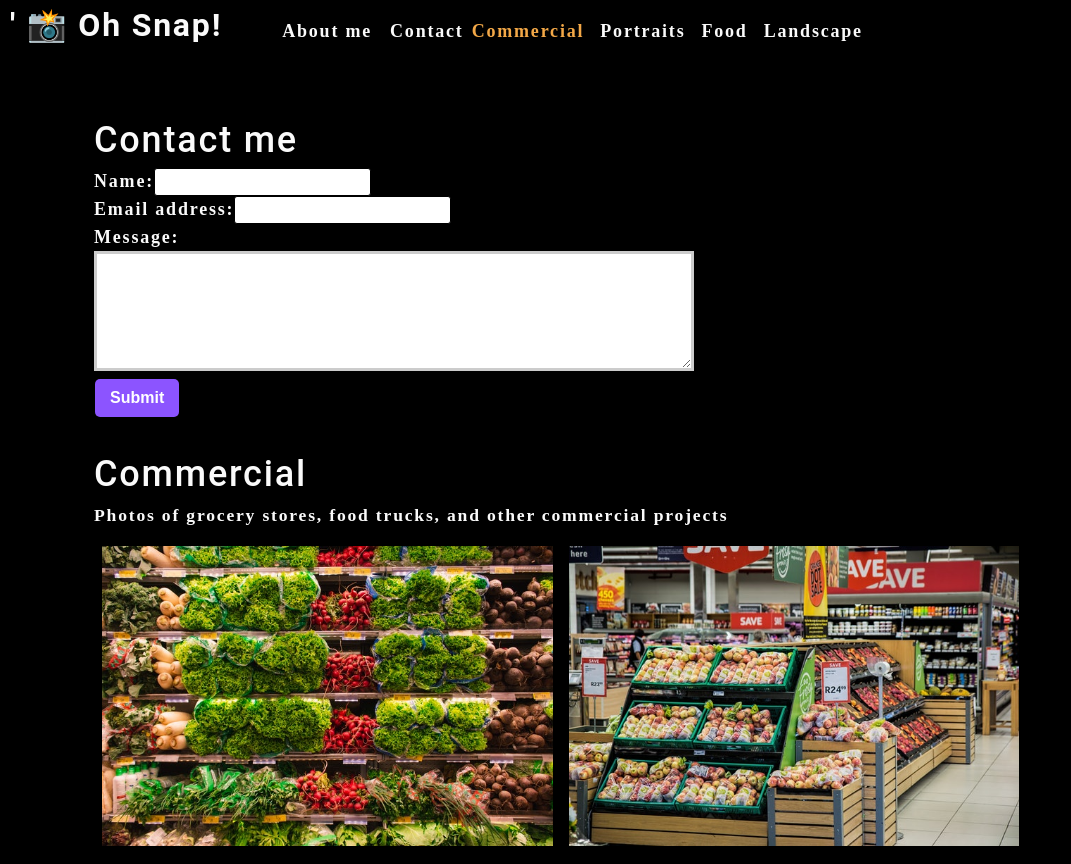
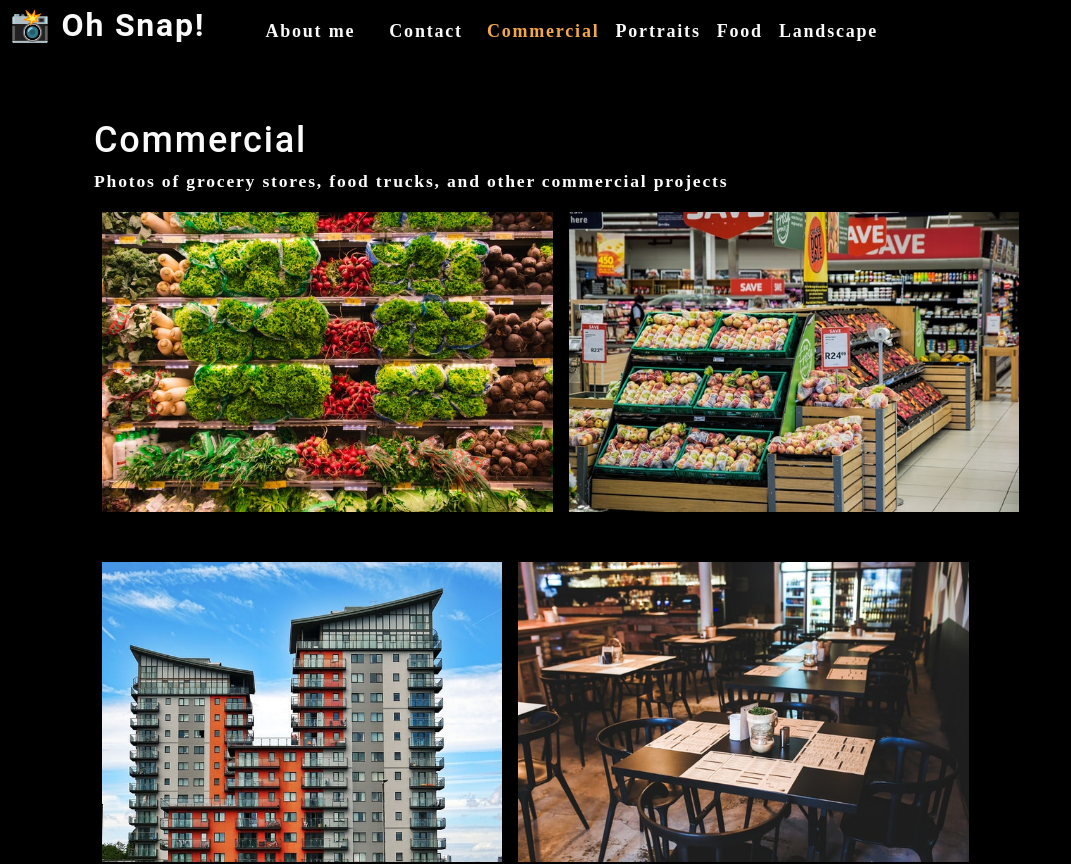
Before and after one commit to cstroliadavis/photo-port, a React (Create React App) app: page / in a window 1280 px wide. Shown: the top 864 px of the page, without its empty margins (0-1071 px from the left). Built offline with nearby package versions, Linux system fonts and the light colour scheme.

Commit message:
3 | 20.4.6 | Adding conditional rendering for contact form

```diff
--- a/src/App.js
+++ b/src/App.js
@@ -15,6 +15,7 @@ const categoriesList = [
 function App() {
   const [categories] = useState(categoriesList);
   const [currentCategory, setCurrentCategory] = useState(categories[0]);
+  const [contactSelected, setContactSelected] = useState(false);
 
   return (
     <div>
@@ -22,11 +23,18 @@ function App() {
         categories={categories}
         setCurrentCategory={setCurrentCategory}
         currentCategory={currentCategory}
+        contactSelected={contactSelected}
+        setContactSelected={setContactSelected}
       ></Nav>
       <main>
-        <ContactForm></ContactForm>
-        <Gallery currentCategory={currentCategory}></Gallery>
-        <About></About>
+        {!contactSelected ? (
+          <>
+            <Gallery currentCategory={currentCategory}></Gallery>
+            <About></About>
+          </>
+        ) : (
+          <ContactForm></ContactForm>
+        )}
       </main>
     </div>
   );
--- a/src/components/Contact/index.js
+++ b/src/components/Contact/index.js
@@ -1,11 +1,32 @@
 import { useState } from "react";
+import { validateEmail } from '../../utils/helpers';
 
 export default function ContactForm() {
   const [formState, setFormState] = useState({name: '', email: '', message: ''});
+  const [errorMessage, setErrorMessage] = useState('');
+
   const { name, email, message } = formState;
 
   function handleChange(e) {
-    setFormState({...formState, [e.target.name]: e.target.value })
+    if(e.target.name === 'email') {
+      const isValid = validateEmail(e.target.value);
+
+      if (!isValid) {
+        setErrorMessage('Your email is invalid.');
+      } else {
+        setErrorMessage('');
+      }
+    } else {
+      if (!e.target.value.length) {
+        setErrorMessage(`${e.target.name} is required.`);
+      } else {
+        setErrorMessage('');
+      }
+    }
+
+    if (!errorMessage) {
+      setFormState({ ...formState, [e.target.name]: e.target.value });
+    }
   }
 
   function handleSubmit(e) {
@@ -29,8 +50,14 @@ export default function ContactForm() {
           <label htmlFor="message">Message:</label>
           <textarea name="message" rows="5" defaultValue={message} onChange={handleChange}/>
         </div>
+        {errorMessage && (
+          <div>
+            <p className="error-text">{errorMessage}</p>
+          </div>
+        )}
         <button type="submit">Submit</button>
       </form>
+
     </section>
   )
 }
--- a/src/components/Nav/index.js
+++ b/src/components/Nav/index.js
@@ -1,24 +1,44 @@
 import { useEffect } from "react";
 import { capitalizeFirstLetter } from "../../utils/helpers";
 
-function Nav({ categories = [], currentCategory = {}, setCurrentCategory = _ => _ }) {
-  const selectCategory = (category) => () => setCurrentCategory(category);
-  const activeNav = ({name}) => currentCategory.name === name && 'navActive';
-  const categoryVmMap = (category) => ({
-    key: category.name,
-    click: selectCategory(category),
-    selected: activeNav(category),
-    title: capitalizeFirstLetter(category.name),
-  });
-  const categoriesVm = categories.map(categoryVmMap);
+export default function Nav(props) {
+  const {
+    categories = [],
+    currentCategory = {},
+    setCurrentCategory = _ => _,
+    contactSelected,
+    setContactSelected,
+  } = props;
+
+  // logic
   const updatePageTitle = () => document.title = capitalizeFirstLetter(currentCategory.name ?? '');
+
+  const vm = {
+    about: {
+      activate: () => setContactSelected(false),
+    },
+    contact: {
+      activate: () => setContactSelected(true),
+      selected: contactSelected && 'navActive',
+    },
+    categories: categories.map((category) => ({
+      key: category.name,
+      activate: () => {
+        setCurrentCategory(category);
+        setContactSelected(false);
+      },
+      selected: currentCategory.name === category.name && !contactSelected && 'navActive',
+      title: capitalizeFirstLetter(category.name),
+    }))
+  };
 
   useEffect(updatePageTitle, [currentCategory]);
 
+  // view
   return (
     <header className="flex-row px-1">
       <h2>
-        <a data-testid="link" href="/">'
+        <a data-testid="link" href="/">
           <span role="img" aria-label="camera">{" "}📸</span>{" "}
           Oh Snap!
         </a>
@@ -26,16 +46,16 @@ function Nav({ categories = [], currentCategory = {}, setCurrentCategory = _ =>
       <nav>
         <ul className="flex-row">
           <li className="mx-2">
-            <a data-testid="about" href="#about">
+            <a data-testid="about" href="#about" onClick={vm.about.activate}>
               About me
             </a>
           </li>
-          <li>
-            <span>Contact</span>
+          <li className={`mx-2 ${vm.contact.selected}`}>
+            <span onClick={vm.contact.activate}>Contact</span>
           </li>
-          {categoriesVm.map(({ key, selected, title, click }) => (
+          {vm.categories.map(({ key, selected, title, activate }) => (
             <li className={`mx-1 ${selected}`} key={key}>
-              <span onClick={click}>{title}</span>
+              <span onClick={activate}>{title}</span>
             </li>
           ))}
         </ul>
@@ -43,5 +63,3 @@ function Nav({ categories = [], currentCategory = {}, setCurrentCategory = _ =>
     </header>
   );
 }
-
-export default Nav;
```
Also changed, not shown: 1 other file (tests, documents, lock files or other folders).
